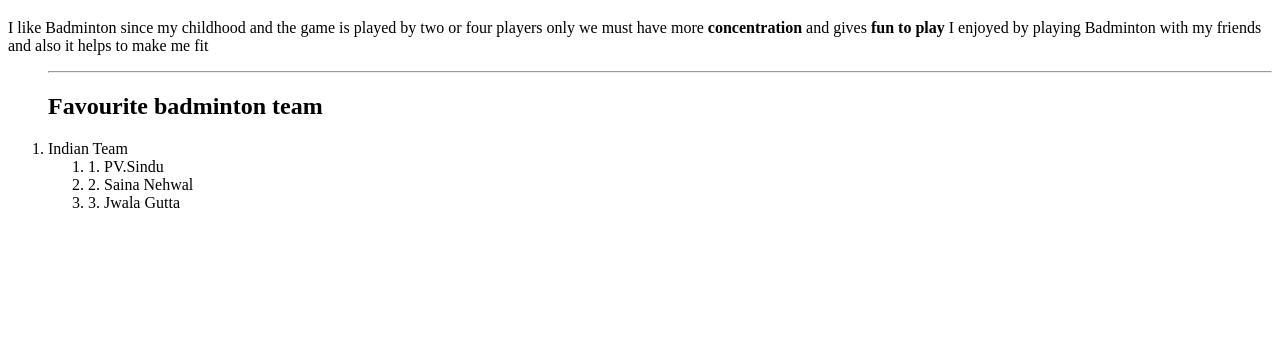
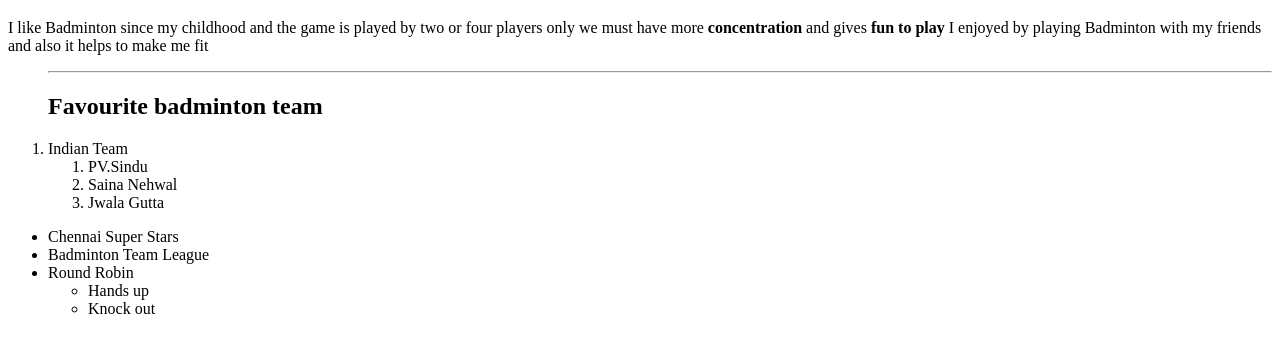
Before and after one commit to 44-563-Web-Apps-S23/44563-webapps-assignment-3-Harshitha-S561420, a plain HTML site: page index.html in a window 1280 px wide. Shown: the part 87-440 px from the top of the page. Drawn offline with Linux system fonts and the light colour scheme.

Commit message:
Update index.html

```diff
--- a/index.html
+++ b/index.html
@@ -15,12 +15,22 @@
         <h2>Favourite badminton team</h2>
         <li>Indian Team
           <ol>
-            <li>1. PV.Sindu</li>
-            <li>2. Saina Nehwal</li>
-            <li>3. Jwala Gutta</li>
+            <li>PV.Sindu</li>
+            <li>Saina Nehwal</li>
+            <li>Jwala Gutta</li>
           </ol>
         </li>
     </ol>
+    <ul>
+        <li> Chennai Super Stars </li>
+        <li> Badminton Team League</li>
+        <li> Round Robin
+          <ul>
+            <li> Hands up </li>
+            <li> Knock out </li>
+          </ul>
+        </li>
+    </ul>
 
 
 
```
